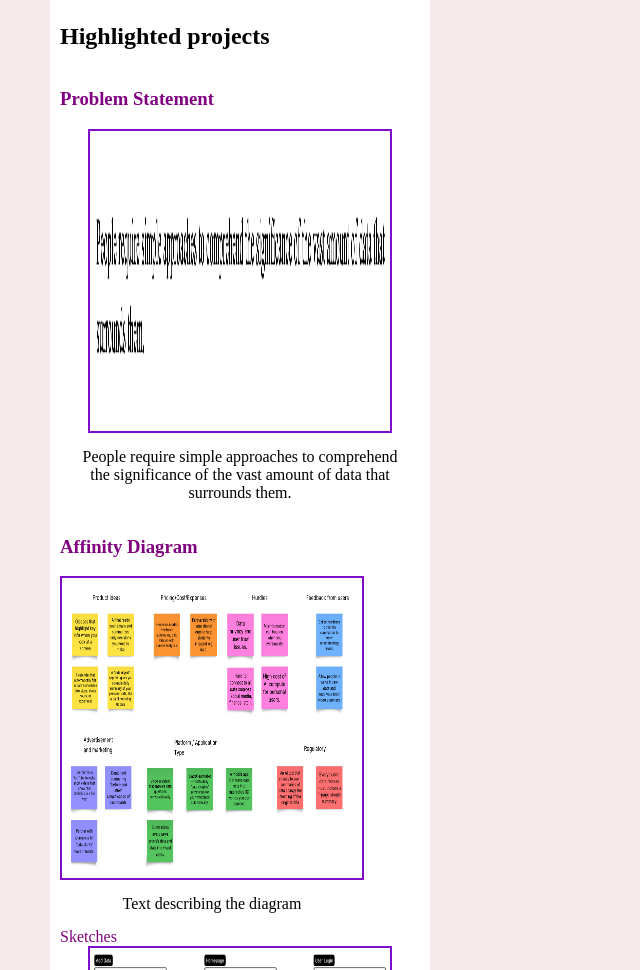
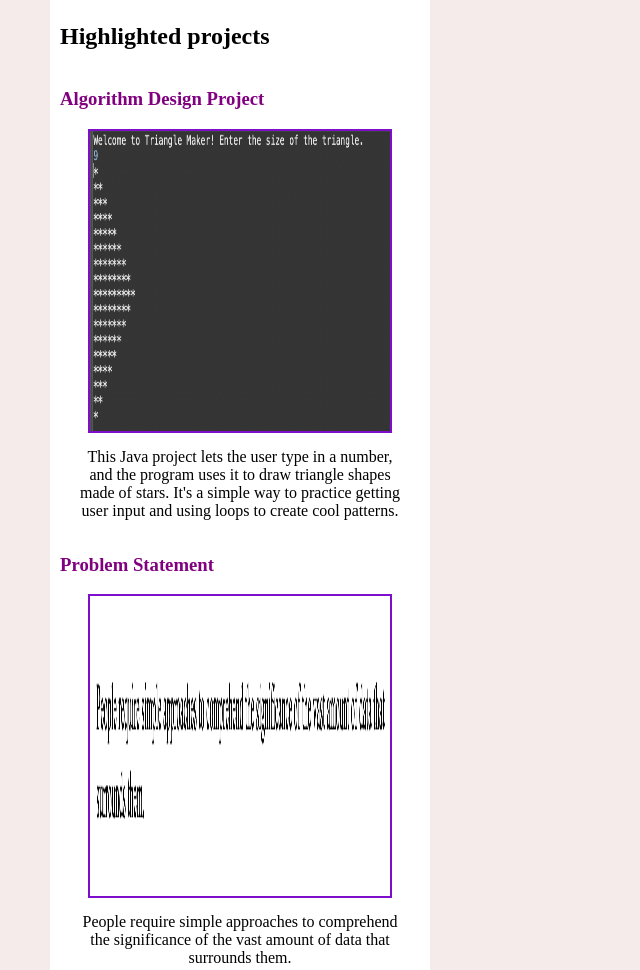
Before and after one commit to MinhQD2001/MinhQD2001.github.io, a plain HTML site: page index.html in a window 1280 px wide. Shown: the part 340-1310 px from the top of the page, without its empty margins (0-640 px from the left). Drawn offline with Linux system fonts and the light colour scheme.

Commit message:
update project

```diff
--- a/index.html
+++ b/index.html
@@ -19,6 +19,15 @@
         </div>
         <div class="projects">
             <h2>Highlighted projects</h2>
+            <section class="project">
+                <a href="https://github.com/MinhQD2001/CSCE_145">
+                    <h3>Algorithm Design Project</h3>
+                </a>
+                <a href="https://github.com/MinhQD2001/CSCE_145">
+                    <img src="images/algorithm_design.png">
+                </a>
+                <p>This Java project lets the user type in a number, and the program uses it to draw triangle shapes made of stars. It's a simple way to practice getting user input and using loops to create cool patterns.</p>
+            </section>
             <!-- Problem Statement Assignment -->
              <section class="project">
                 <a href="files/statement.pdf"><h3>Problem Statement</h3></a>
@@ -33,7 +42,7 @@
              </section>
              <!--Sketches Assignment-->
              <section class="project">
-                <a href="files/Sketches_DOC.pdf">Sketches</a>
+                <a href="files/Sketches_DOC.pdf"><h3>Sketches</h3></a>
                 <a href="files/Sketches_DOC.pdf"><img src="images/Sketches_IMG.png"></a>
                 <p>A draft website "SimpleStats" that can be a solution for propblem statement.</p>
              </section>
```
Also changed, not shown: images/algorithm_design.png (added).
